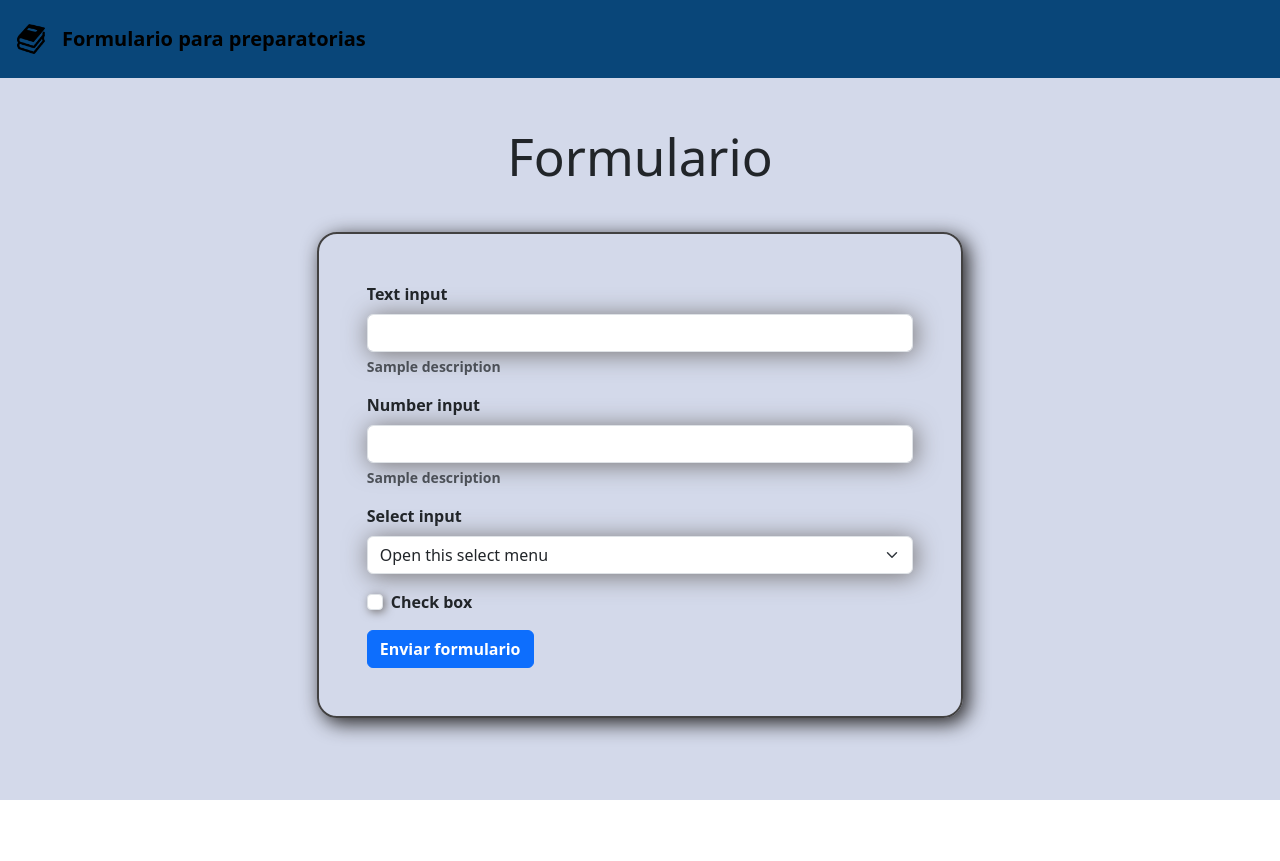
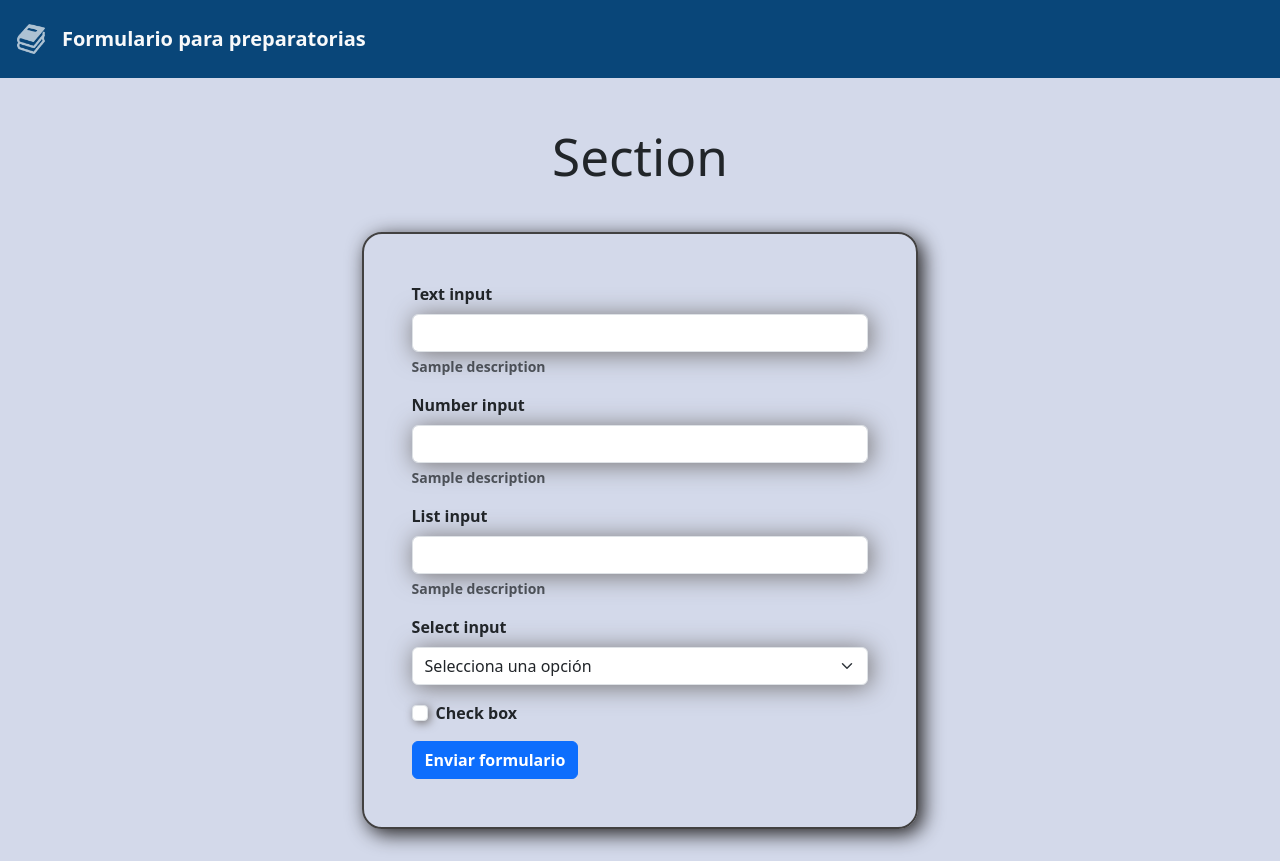
Before and after one commit to jossilvas85/Reto-designa, a React (Vite) app: page / in a window 1280 px wide. Before the commit the page ends 800 px from the top, so only its background shows below. Built offline with nearby package versions, Linux system fonts and the light colour scheme.

Commit message:
interfaces creadas

```diff
--- a/src/App.css
+++ b/src/App.css
@@ -13,9 +13,6 @@
     padding: 1.5em; */
     will-change: filter;
     transition: filter 300ms;
-}
-.logo:hover {
-    filter: drop-shadow(0 0 10px #ffffffaa);
 }
 
 @keyframes logo-spin {
--- a/src/components/formulario.tsx
+++ b/src/components/formulario.tsx
@@ -1,7 +1,50 @@
+// El formulario se estructura en: sections
+
+// Section
+// // validate: numero de inputs requeridos
+// // target: donde se va a guardar, pueden ser más de una opción
+// // questions: preguntas de la seccion
+
+// Questions que puede tener el section
+
+// // INPUT: text
+// // // title: string
+// // // type: text
+// // // name: string
+// // // filter: ?
+// // // required: boolean
+// // // extra: string
+// // // condition: 'México" se debe elegir Mexico para que se active
+// // // hideField: "country" se esconde country cuando se activa
+
+// // INPUT: number
+// // // title: string
+// // // type: number
+// // // name: string
+// // // min: int
+// // // max: int
+// // // required: boolean
+// // // hideField: "country" se esconde country cuando se activa
+// // // condition: 'México" se debe elegir Mexico para que se active
+// // // step: int
+
+// // SELECT: dropdown
+// // // title: string
+// // // type: select
+// // // name: string
+// // // options: [string] | function
+// // // hideField: "country"
+// // // condition: 'México"
+
+// // TABLE
+
+// // LIST
+
 const Formulario = () => {
     return (
         <>
-            <h1 className="my-5">Formulario</h1>
+            <h1 className="my-5">Section</h1>
+
             <div className="form-card text-start p-5">
                 {/* Form */}
                 <form>
@@ -9,9 +52,10 @@ const Formulario = () => {
                     <div className="mb-3">
                         <label className="form-label fw-bold">Text input</label>
                         <input
+                            id=""
+                            name=""
                             type="text"
                             className="form-control form-input"
-                            id=""
                         ></input>
                         <div className="form-text fw-bold">
                             Sample description
@@ -20,11 +64,32 @@ const Formulario = () => {
 
                     {/* Number */}
                     <div className="mb-3">
-                        <label className="form-label fw-bold">Number input</label>
+                        <label className="form-label fw-bold">
+                            Number input
+                        </label>
                         <input
+                            id=""
+                            name=""
                             type="number"
+                            min={1}
+                            max={10}
                             className="form-control form-input"
+                        ></input>
+                        <div className="form-text fw-bold">
+                            Sample description
+                        </div>
+                    </div>
+
+                    {/* List */}
+                    <div className="mb-3">
+                        <label className="form-label fw-bold">List input</label>
+                        <input
                             id=""
+                            name=""
+                            type="number"
+                            min={1}
+                            max={10}
+                            className="form-control form-input"
                         ></input>
                         <div className="form-text fw-bold">
                             Sample description
@@ -36,8 +101,14 @@ const Formulario = () => {
                         <label className="form-label fw-bold">
                             Select input
                         </label>
-                        <select className="form-select form-input">
-                            <option selected>Open this select menu</option>
+                        <select
+                            id=""
+                            name=""
+                            className="form-select form-input"
+                        >
+                            <option hidden defaultValue={''}>
+                                Selecciona una opción
+                            </option>
                             <option value="1">One</option>
                             <option value="2">Two</option>
                             <option value="3">Three</option>
--- a/src/components/header.tsx
+++ b/src/components/header.tsx
@@ -11,7 +11,7 @@ const Header = () => {
                     className="logo mx-2"
                     alt=""
                 ></img>
-               <p className="fw-bold mx-2 my-0">Formulario para preparatorias</p>
+               <p className="fw-bold text-light mx-2 my-0">Formulario para preparatorias</p>
             </div>
         </nav>
     );
```
Also changed, not shown: src/interfaces/formularioInterfaces.tsx (added, +79 -0 lines), src/assets/images/logo.png.
